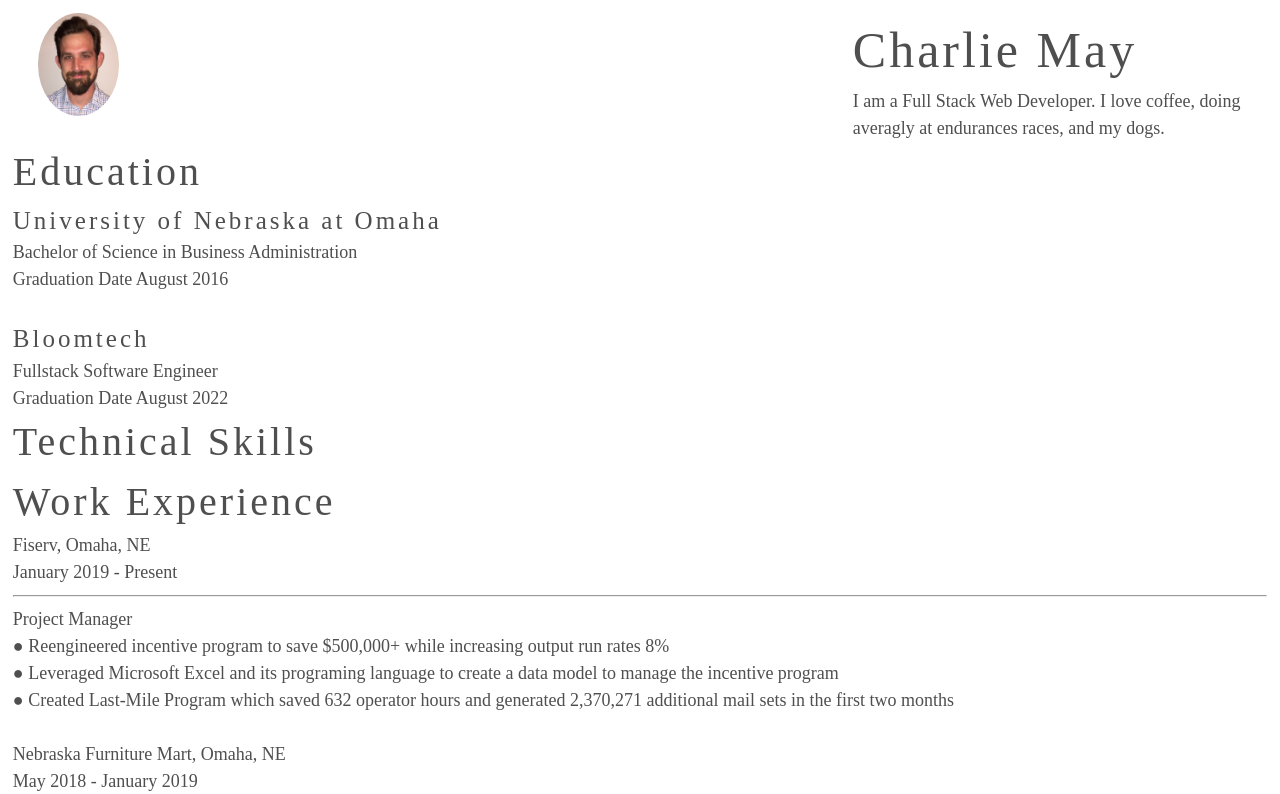
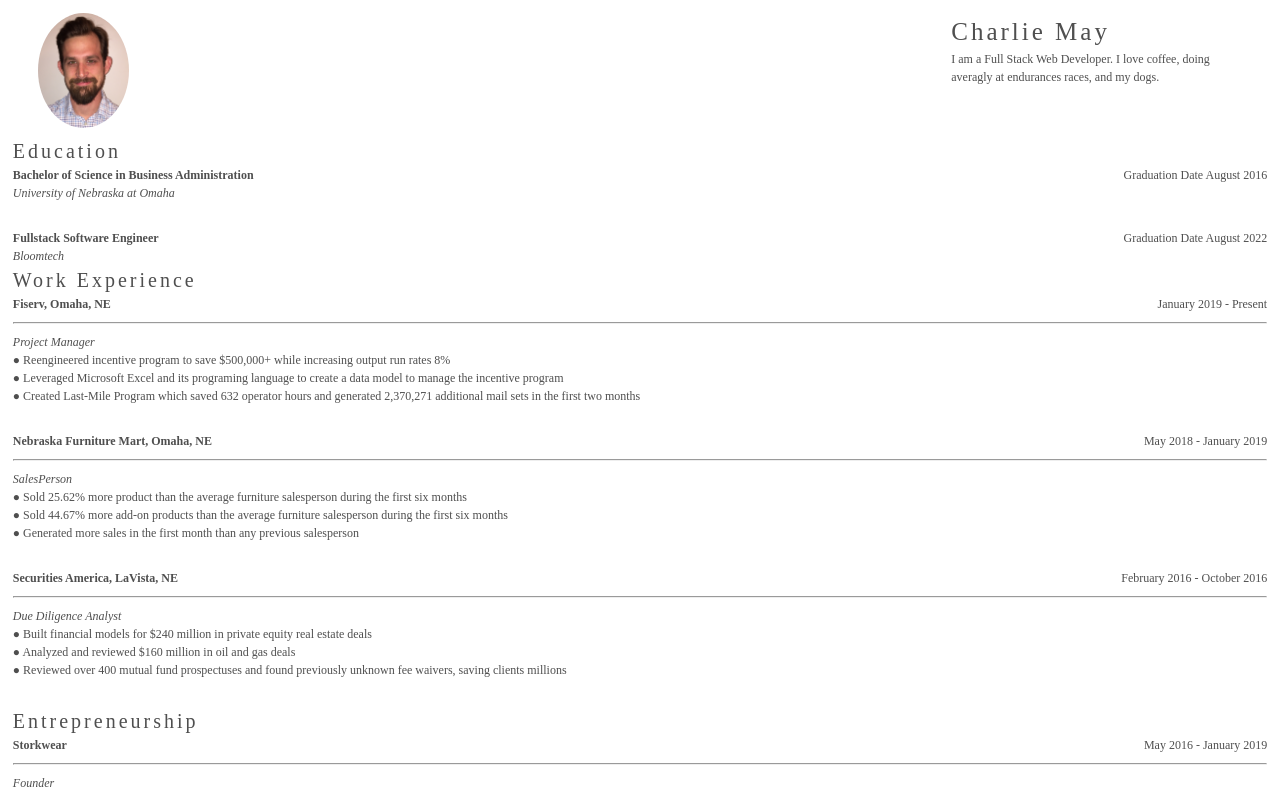
Before and after one commit to charlie-may86/my-react-app, a React (Create React App) app: page /resume in a window 1280 px wide. Shown: the top 794 px of the page. Built offline with nearby package versions, Linux system fonts and the light colour scheme.

Commit message:
added css to CV

```diff
--- a/src/components/Header.js
+++ b/src/components/Header.js
@@ -8,7 +8,7 @@ const Header = () => {
       </div>
       <div className="headerNav">
         <a href="http://localhost:3000/Resume">CV</a>
-        <a href="http://localhost:3000/Resume">Chess Game</a>
+        <a href="http://localhost:3000/chessGame">Chess Game</a>
         <a href="http://localhost:3000/cfb_pick_em">CFB Pickem</a>
         <a href="https://github.com/charlie-may86">GitHub</a>
       </div>
--- a/src/components/Resume.js
+++ b/src/components/Resume.js
@@ -1,5 +1,5 @@
 import React from "react";
-import headshot from "./images/ChasHeadShot.jpg";
+import headshot from './images/ChasHeadShot.jpg'
 
 const Resume = () => {
   return (
@@ -20,24 +20,22 @@ const Resume = () => {
           </p>
         </div>
       </header>
-      <div className="Eduaction">
+      <div className=" Eduaction">
         <h2>Education</h2>
         <div className="company">
-          <h3 className="school">University of Nebraska at Omaha</h3>
           <p className="degree">
             Bachelor of Science in Business Administration
           </p>
           <p>Graduation Date August 2016</p>
         </div>
+
+        <p className="school">University of Nebraska at Omaha</p>
         <br />
         <div className="company">
-          <h3 className="school">Bloomtech</h3>
           <p className="degree">Fullstack Software Engineer</p>
           <p>Graduation Date August 2022</p>
         </div>
-      </div>
-      <div className="technicalSkills">
-        <h2>Technical Skills</h2>
+        <p className="school">Bloomtech</p>
       </div>
       <div className=" Work">
         <h2>Work Experience</h2>
--- a/src/styles.scss
+++ b/src/styles.scss
@@ -363,3 +363,54 @@ section {
 .gameArea {
   display: flex;
 }
+
+/*Resume */
+
+.resume {
+  margin: 1%;
+}
+
+.headshot {
+  border-radius: 50%;
+  width: 10%;
+}
+
+.header {
+  display: flex;
+}
+.headerImage {
+  display: inline-block;
+}
+
+.resume h1 {
+  font-size: 2.5rem;
+}
+
+.resume h2 {
+  font-size: 2rem;
+}
+
+.resume p {
+  font-size: 1.2rem;
+}
+
+.degree {
+  font-weight: bold;
+}
+
+.school {
+  font-style: italic;
+}
+
+.company {
+  display: flex;
+  justify-content: space-between;
+}
+
+.company.name {
+  font-weight: bold;
+}
+
+.title {
+  font-style: italic;
+}
```
